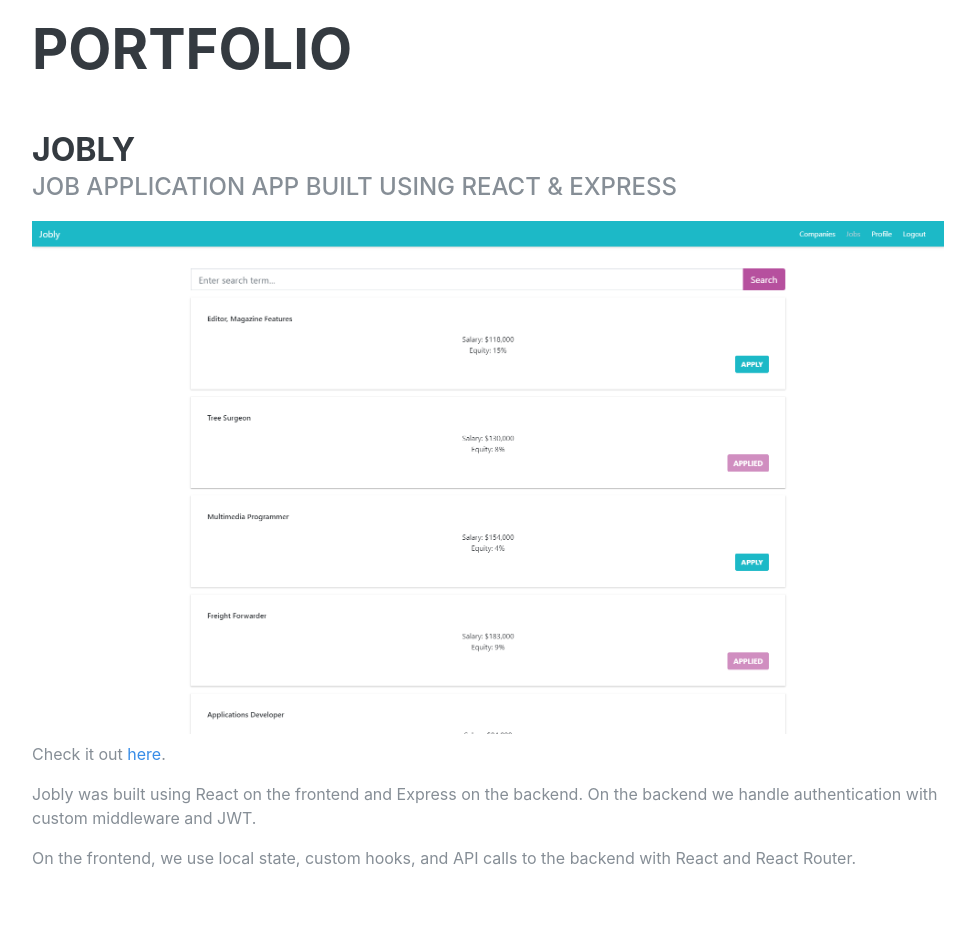
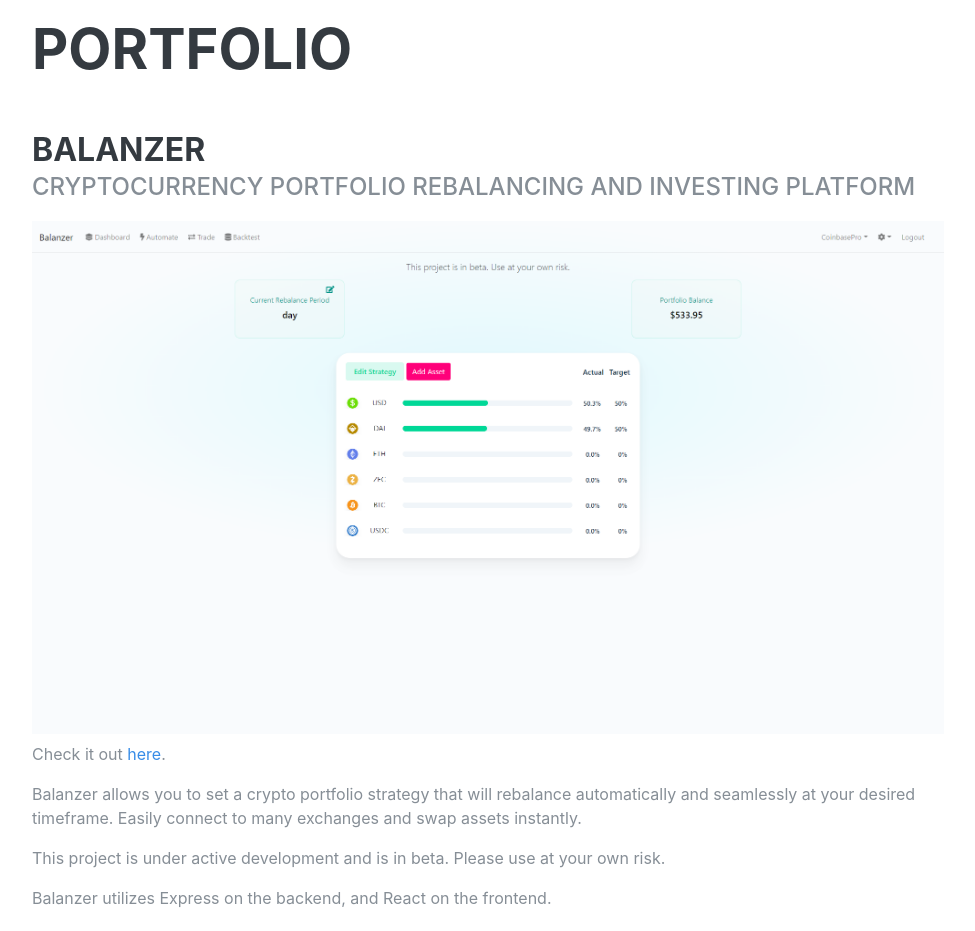
Before and after one commit to marcomariscal/marco-mariscal.github.io, a plain HTML site: page index.html in a window 1280 px wide. Shown: the part 2640-3571 px from the top of the page, without its empty margins (288-1263 px from the left). Drawn offline with Linux system fonts and the light colour scheme; a web font is replaced by a local one.

Commit message:
updating with new project

```diff
--- a/index.html
+++ b/index.html
@@ -173,6 +173,17 @@
         <h2 class="mb-5">Portfolio</h2>
         <div class="resume-item d-flex flex-column flex-md-row justify-content-between mb-5">
           <div class="resume-content">
+            <h3 class="mb-0">Balanzer</h3>
+            <div class="subheading mb-3">Cryptocurrency Portfolio Rebalancing and Investing Platform</div>
+            <img class="img-fluid mx-auto mb-2" src="img/balanzer.png" alt="Balanzer">
+            <p>Check it out <a href="https://www.balanzer.finance/">here</a>.</p>
+            <p>Balanzer allows you to set a crypto portfolio strategy that will rebalance automatically and seamlessly at your desired timeframe. Easily connect to many exchanges and swap assets instantly.</p>
+            <p>This project is under active development and is in beta. Please use at your own risk.</p>
+            <p>Balanzer utilizes Express on the backend, and React on the frontend.</p>
+          </div>
+        </div>
+        <div class="resume-item d-flex flex-column flex-md-row justify-content-between mb-5">
+          <div class="resume-content">
             <h3 class="mb-0">Jobly</h3>
             <div class="subheading mb-3">Job Application App Built Using React & Express</div>
             <img class="img-fluid mx-auto mb-2" src="img/portfolio1.png" alt="Jobly">
```
Also changed, not shown: img/balanzer.png (added).
